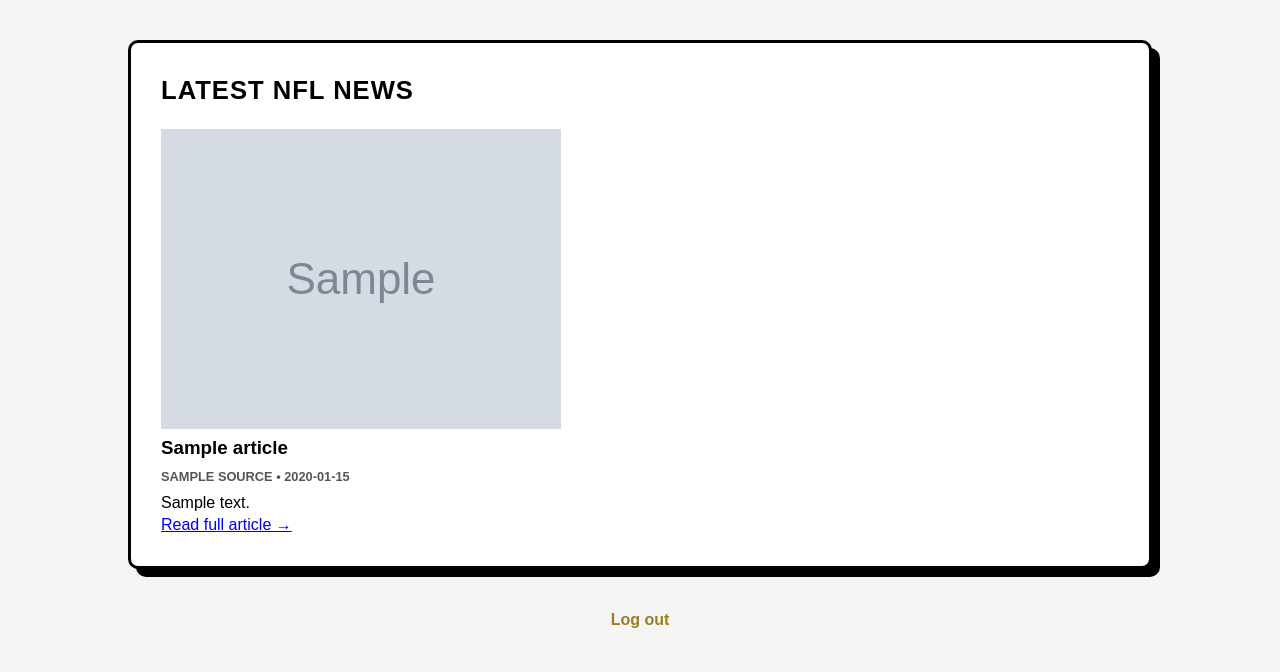
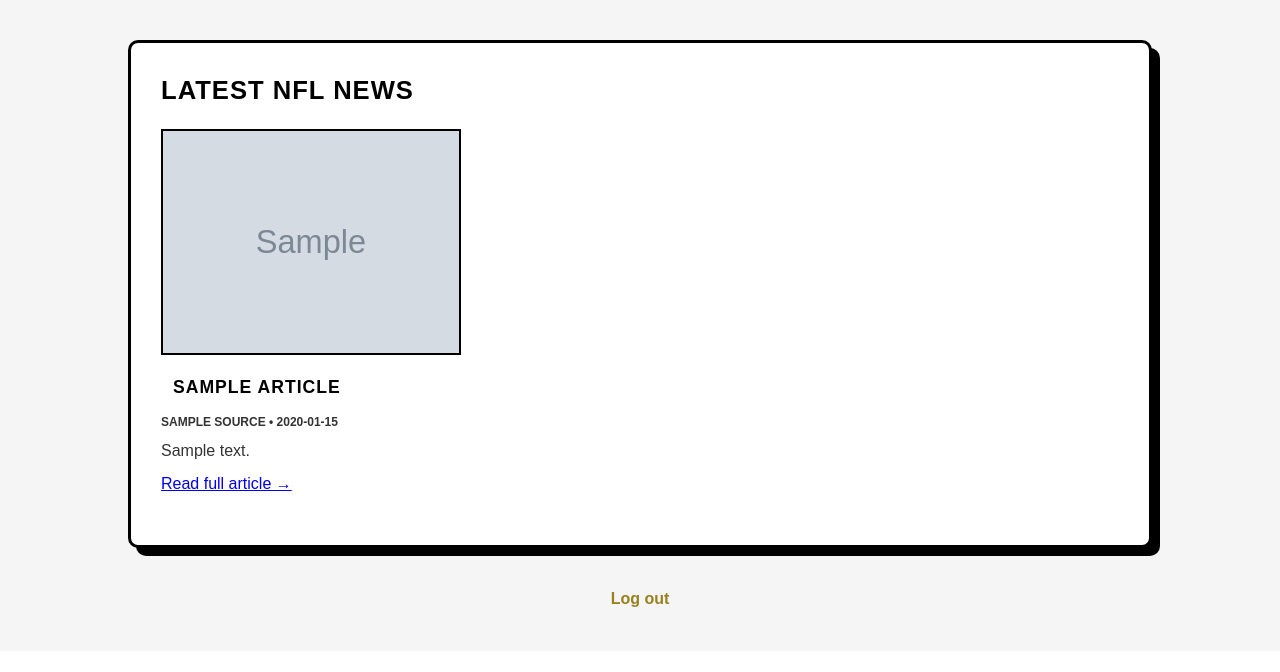
Before and after one commit to vsofi3/Stat-Sage, a Flask app: template templates/homepage.html in a window 1280 px wide. Shown: the part 195-867 px from the top of the page. After the commit the page ends 802 px from the top, so only its background shows below. Run offline with Flask 3, Linux system fonts and the light colour scheme; the template is opened without the code that fills it: most values are stand-ins (such as "Sample title", 1, 10 or a date in 2020); grey boxes marked "Sample" are stand-in pictures.

Commit message:
wrapping headlines in same layout as buttons on homepage

```diff
--- a/static/css/style.css
+++ b/static/css/style.css
@@ -673,3 +673,72 @@
     color: #333;
     line-height: 1.4;
 }
+
+/* ================= NFL NEWS FEED (HOMEPAGE) ================= */
+
+.news-list {
+    display: flex;
+    flex-direction: column;
+    gap: 24px;
+}
+
+.news-card {
+    border-bottom: 2px solid #000;
+    padding-bottom: 20px;
+}
+
+.news-card:last-child {
+    border-bottom: none;
+}
+
+/* Reduce image size by ~50% */
+.news-image {
+    width: 50%;
+    max-width: 300px;
+    height: auto;
+    display: block;
+    margin-bottom: 12px;
+    border: 2px solid #000;
+}
+
+/* Headline styling — MATCH HOMEPAGE TABS */
+.news-card h3 {
+    font-size: 1.1rem;
+    font-weight: 700;
+    text-transform: uppercase;
+    letter-spacing: 1px;
+    margin-bottom: 6px;
+    color: #000;
+}
+
+/* Make headline clickable feel like tabs */
+.news-card h3 a {
+    color: #000;
+    text-decoration: none;
+    padding: 6px 10px;
+    display: inline-block;
+    transition: 0.2s ease;
+    border: 2px solid transparent;
+}
+
+.news-card h3 a:hover {
+    background: #e1c704;
+    border-color: #000;
+    transform: translate(-2px, -2px);
+    box-shadow: 4px 4px 0 #000;
+}
+
+/* Meta info */
+.news-meta {
+    font-size: 0.75rem;
+    font-weight: 700;
+    color: #555;
+    text-transform: uppercase;
+    margin-bottom: 8px;
+}
+
+.news-card p {
+    color: #333;
+    line-height: 1.4;
+    margin-bottom: 10px;
+}
--- a/templates/homepage.html
+++ b/templates/homepage.html
@@ -32,7 +32,11 @@
                         {% endif %}
 
                         <!-- Article title -->
-                        <h3>{{ article.title }}</h3>
+                        <h3>
+                            <a href="{{ article.url }}" target="_blank">
+                                {{ article.title }}
+                            </a>
+                        </h3>
 
                         <!-- Source and date -->
                         <p class="news-meta">
```
